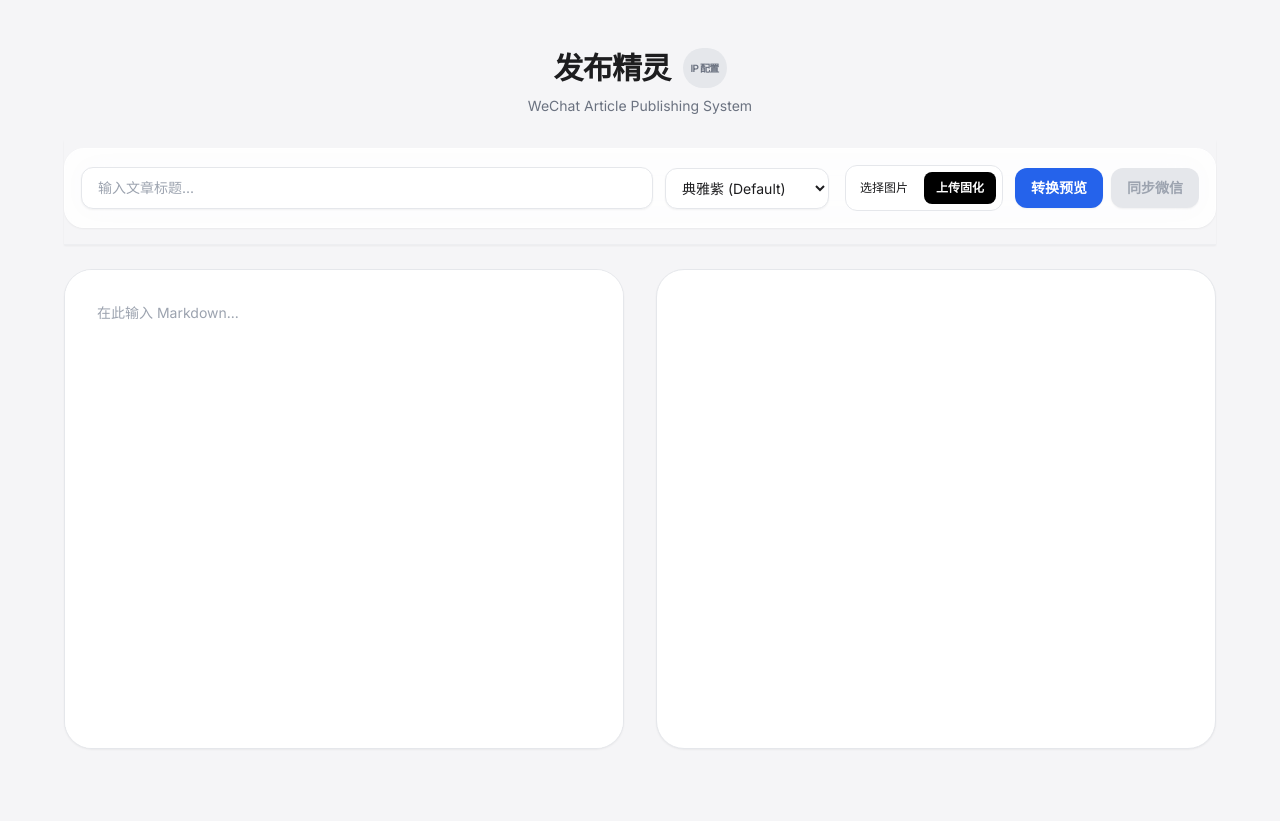
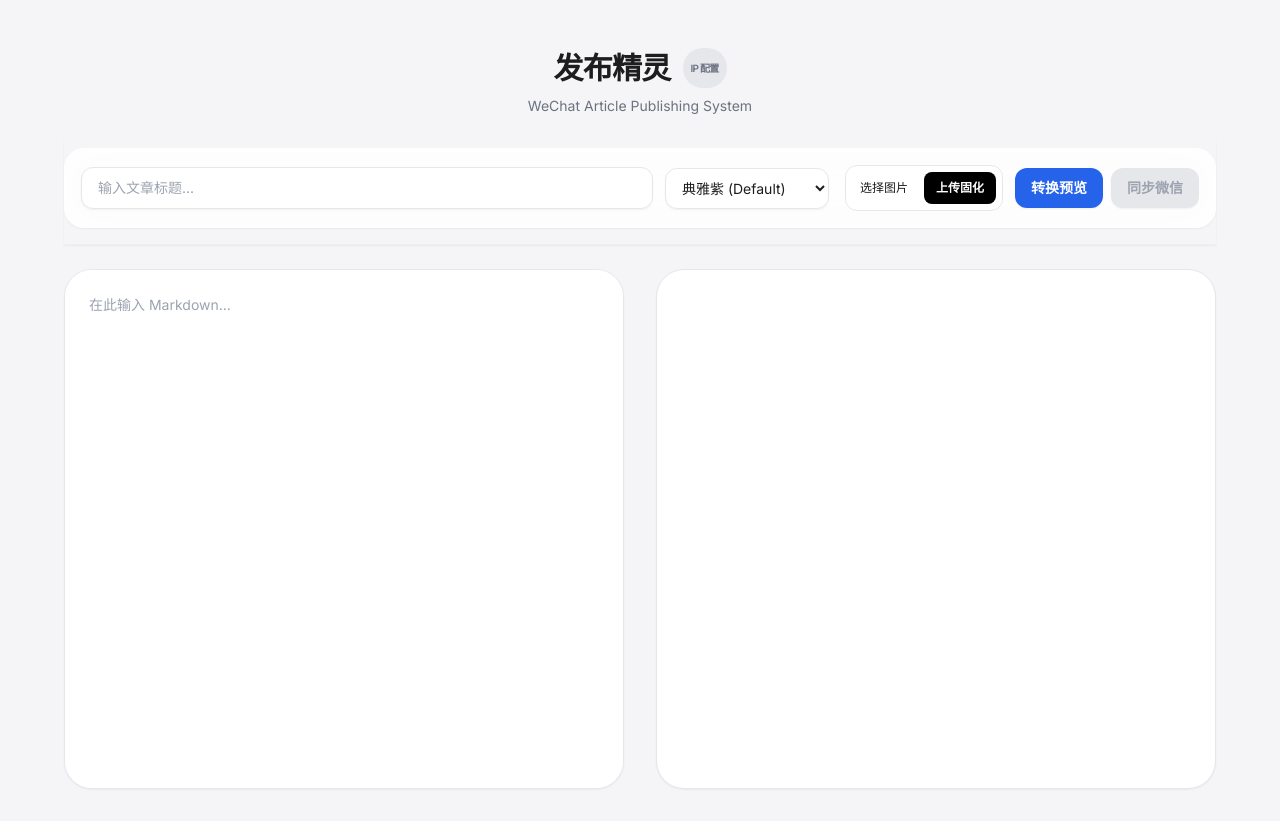
Before and after one commit to 520mhj/jiahao-WeChat-Publish, a website: page index.html in a window 1280 px wide. Drawn offline with nearby package versions, Linux system fonts and the light colour scheme; no server answers.

Commit message:
Update index.html

```diff
--- a/index.html
+++ b/index.html
@@ -101,15 +101,15 @@
             </div>
         </div>
 
-        <div class="grid grid-cols-1 lg:grid-cols-2 gap-8 mb-12">
+        <div class="grid grid-cols-1 lg:grid-cols-2 gap-8 h-[65vh]">
             <div class="flex flex-col gap-4">
-                <div class="bg-white rounded-[28px] shadow-sm border border-gray-200 overflow-hidden h-[60vh]">
-                    <textarea id="inputText" class="w-full h-full p-8 focus:outline-none resize-none text-sm leading-relaxed" placeholder="在此输入 Markdown..."></textarea>
+                <div class="bg-white rounded-[28px] shadow-sm border border-gray-200 overflow-hidden flex flex-col flex-1">
+                    <textarea id="inputText" class="flex-1 p-6 focus:outline-none resize-none text-sm leading-relaxed" placeholder="在此输入 Markdown..."></textarea>
                 </div>
             </div>
             <div class="flex flex-col gap-4">
-                <div class="bg-white rounded-[28px] shadow-sm border border-gray-200 overflow-hidden h-[60vh]">
-                    <div id="previewArea" class="w-full h-full overflow-y-auto p-8 preview-container"></div>
+                <div class="bg-white rounded-[28px] shadow-sm border border-gray-200 overflow-hidden flex flex-col flex-1">
+                    <div id="previewArea" class="flex-1 overflow-y-auto p-4 preview-container"></div>
                 </div>
             </div>
         </div>
```
